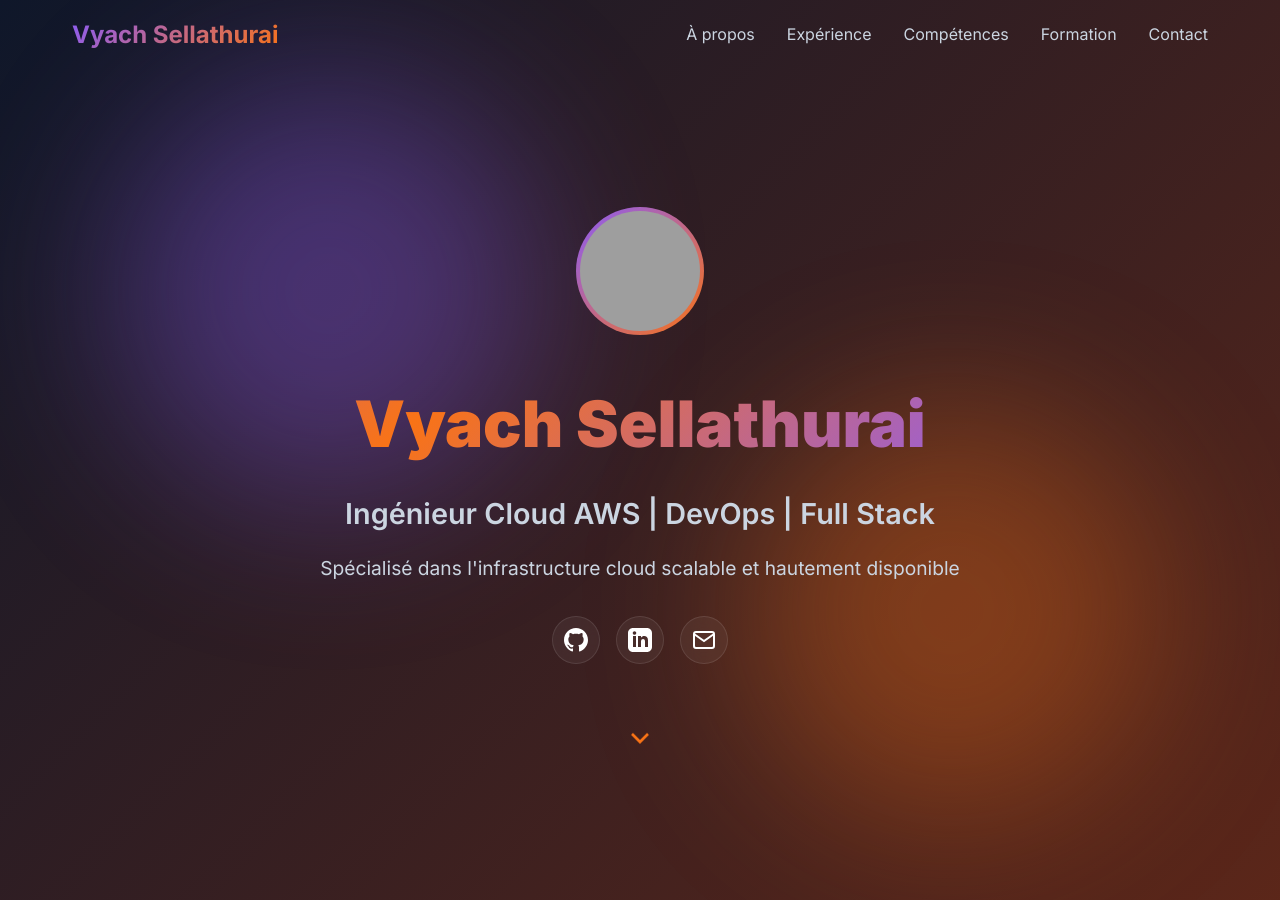
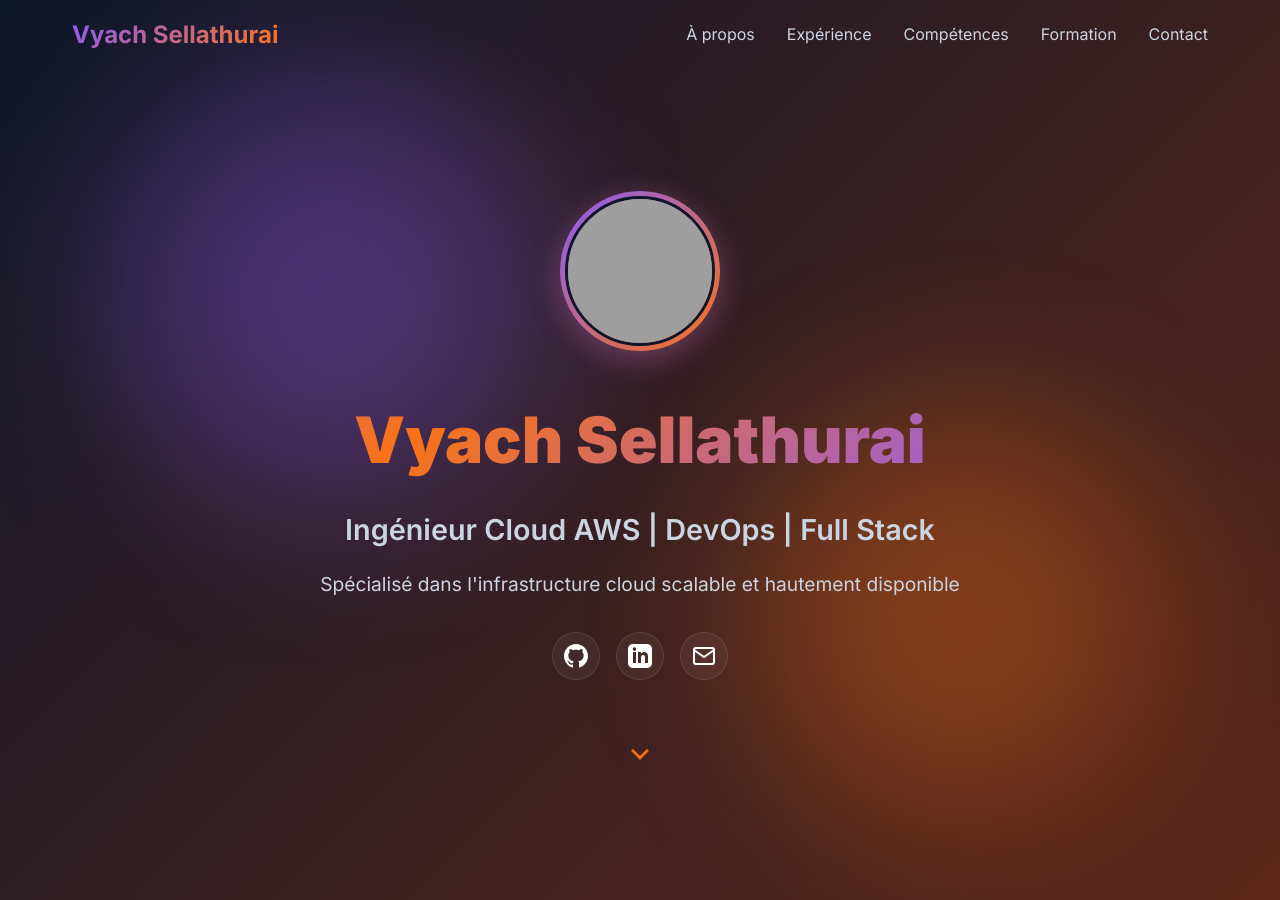
Before and after one commit to VySellathurai/VySellathurai.github.io, a Jekyll site: the page built from index.html, in a window 1280 px wide and 900 px high. Built offline with Jekyll 4.4.1, drawn with Linux system fonts in a browser that asks for light colours; grey boxes are pictures that could not be loaded.

Commit message:
fix: center photo

```diff
--- a/assets/css/style.css
+++ b/assets/css/style.css
@@ -145,12 +145,20 @@
 
 .avatar {
   margin: 0 auto 2rem;
-  width: 128px;
-  height: 128px;
+  width: 160px;
+  height: 160px;
+  max-width: 160px;
+  max-height: 160px;
   background: linear-gradient(135deg, var(--purple), var(--orange));
   border-radius: 50%;
-  padding: 4px;
+  padding: 5px;
   animation: float 3s ease-in-out infinite;
+  display: flex;
+  align-items: center;
+  justify-content: center;
+  box-shadow: 0 8px 32px rgba(139, 92, 246, 0.3),
+    0 8px 32px rgba(249, 115, 22, 0.2);
+  overflow: hidden;
 }
 
 @keyframes float {
@@ -167,9 +175,11 @@
   width: 100%;
   height: 100%;
   object-fit: cover;
+  object-position: center center;
   border-radius: 50%;
   display: block;
   transition: transform 0.3s ease;
+  border: 3px solid var(--bg-primary);
 }
 
 .avatar-image:hover {
```
